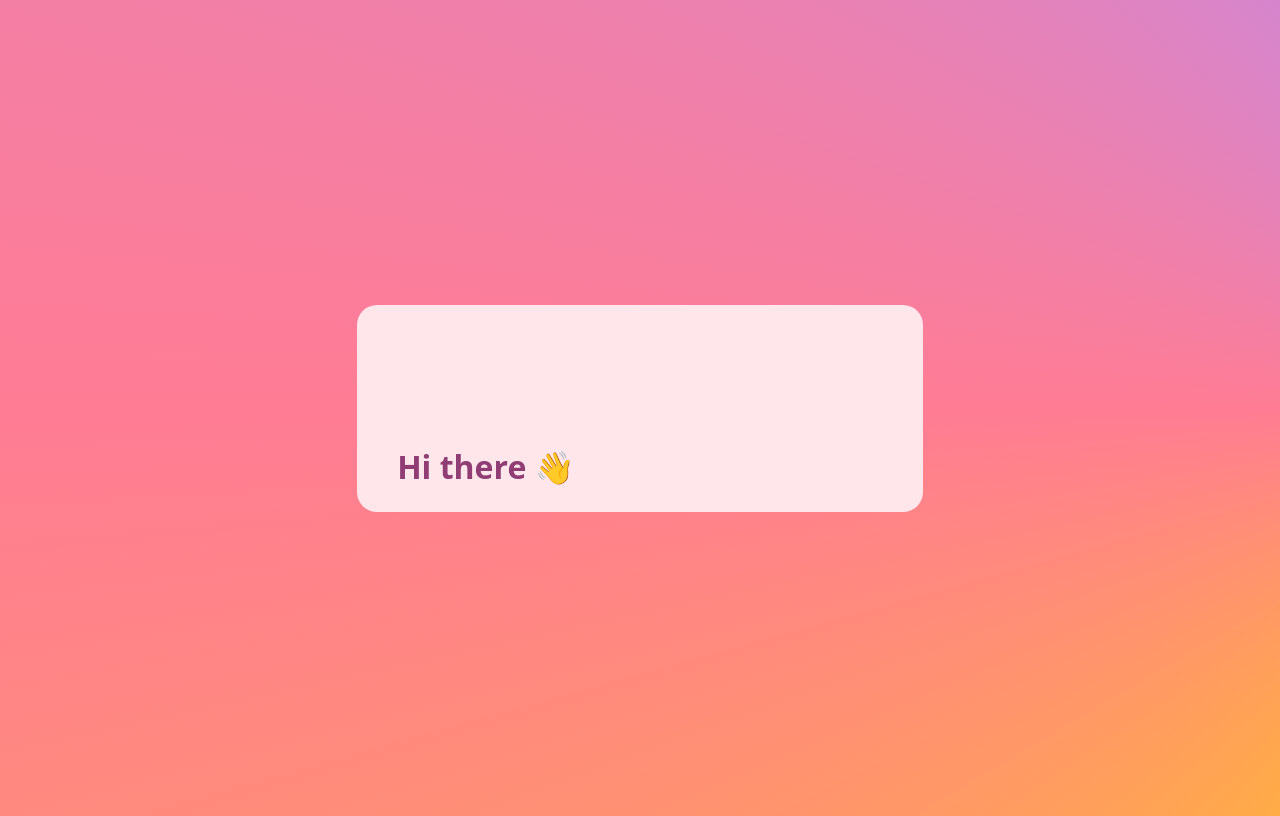
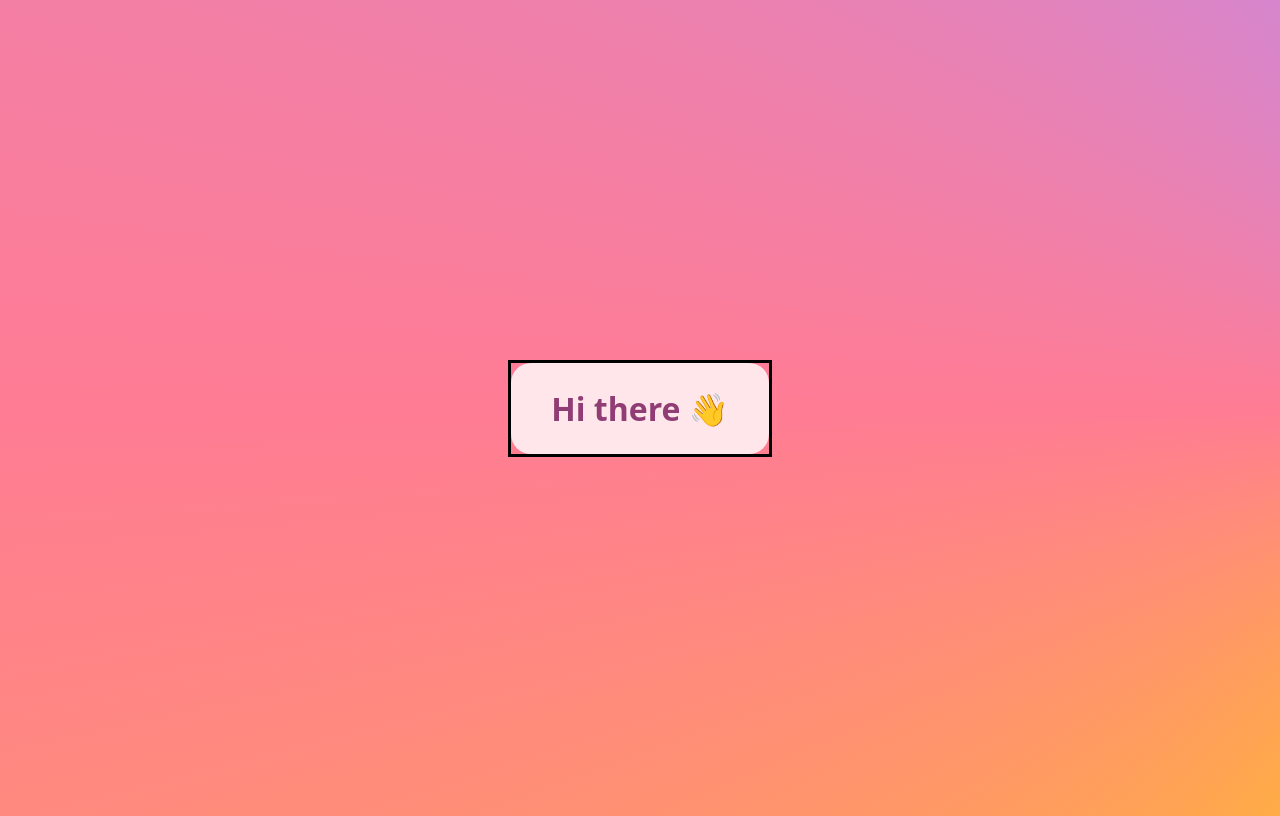
Before and after one commit to Annie-Huang/animated-glowing-border, a website: page index.html in a window 1280 px wide. Drawn offline with Linux system fonts and the light colour scheme.

Commit message:
Absolute the svg to occupy it on top of the button with the exact size.

```diff
--- a/style.css
+++ b/style.css
@@ -31,3 +31,15 @@ body {
   border: 0;
   border-radius: 1.25rem;
 }
+
+.glow-effect {
+  position: relative;
+}
+
+.glow-container {
+  position: absolute;
+  inset: 0;
+  width: 100%;
+  height: 100%;
+  outline: 3px solid black;
+}
```
